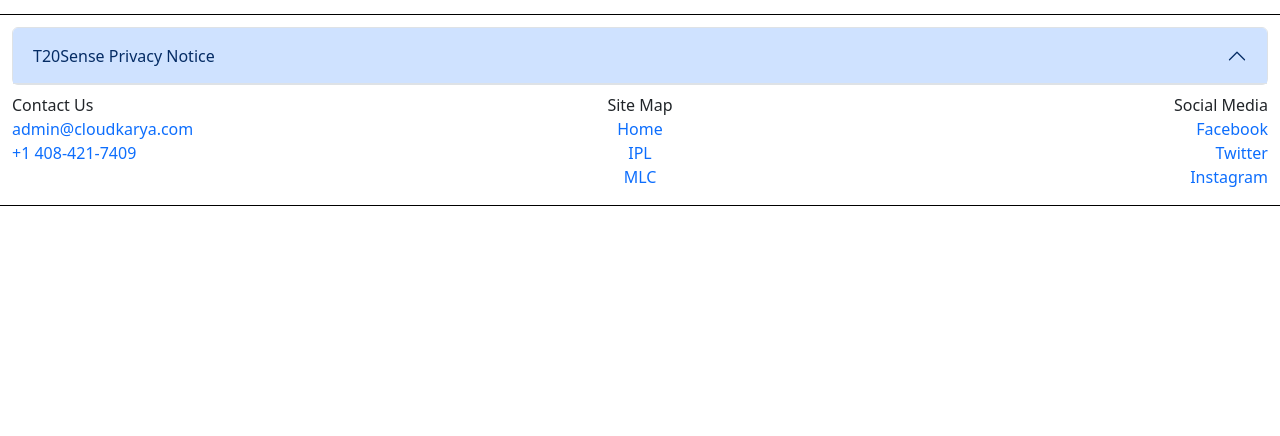
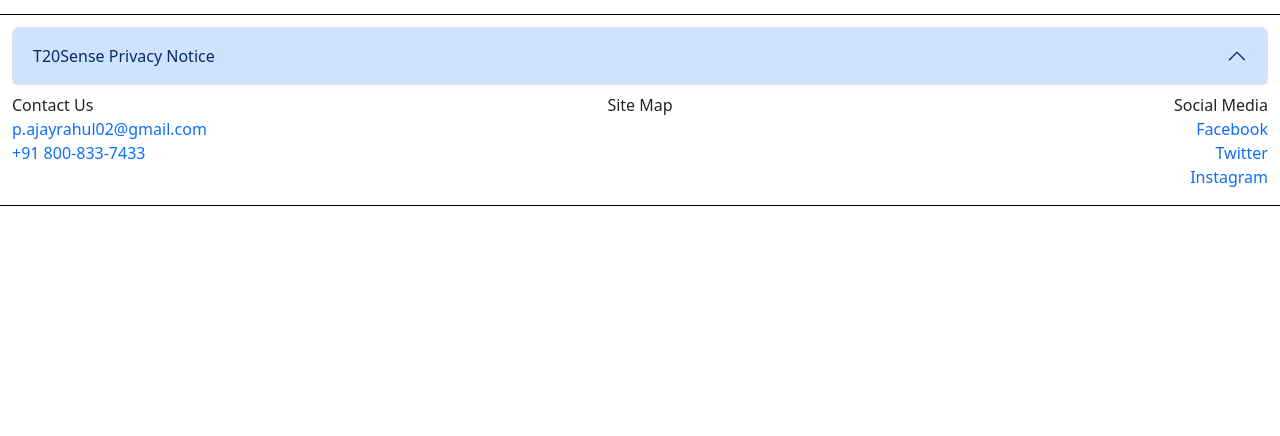
Before and after one commit to AjayRahul1/t20-sense, a FastAPI app: template templates/home.html in a window 1280 px wide. Shown: the part 364-800 px from the top of the page. Run offline with FastAPI, Linux system fonts and the light colour scheme; the template is opened without the code that fills it, so the values that code supplies are empty; some libraries are stand-ins or nearby versions.

Commit message:
Implement page_indices.json data in all files and page htmls | Read Description
Changes:
1. Delete tournament_home.html and replaced it with a dropdown in series_page.html which contains all link related links for the tournament.
2. Rename series_page.html to series.html
3. Navbar now uses content in page_indices.json to update Nav Links.
4. Footer sitemap makes use of sitemap key in page_indices to update links.
5. Removed unnecessary functions in main.py that are previously hardcoded for IPL and MLC.
6. Remaining changes in files are refactoring changes for base_functions to base_fns when improrting module.

```diff
--- a/ipl_func.py
+++ b/ipl_func.py
@@ -67,7 +67,7 @@ def get_matches_returns_dict(series_id, stage="FINISHED"):
 """# Match Info"""
 
 def get_match_info(series_id,match_id):
-  from base_functions import get_match_data_from_bucket
+  from base_fns import get_match_data_from_bucket
   try:
     output = get_match_data_from_bucket(series_id, match_id)
     team1 = output['match']["teams"][0]["team"]["longName"]
@@ -213,7 +213,7 @@ def batting_df_pre_operations(batsman_df):
 
 def get_innings_df(series_id, match_id, innings):
   # get respone from API and the data and save to innings_json
-  from base_functions import get_innings_data
+  from base_fns import get_innings_data
   innings_json = get_innings_data(series_id, match_id, innings)
 
   # Preprocessing the dataframe required
--- a/main.py
+++ b/main.py
@@ -6,7 +6,7 @@ from fastapi.staticfiles import StaticFiles
 import pandas as pd, traceback, dotenv, json
 
 from ipl_func import get_particular_match_whole_score, get_match_info
-from base_functions import get_match_data_from_bucket, get_series_data_from_bucket
+from base_fns import get_match_data_from_bucket, get_series_data_from_bucket
 from stats import bat_impact_pts, bowl_impact_pts, get_ptnship, runs_in_ovs_fig,division_of_runs, DNB, team_squads, graph_cricket_innings_progression
 
 app = FastAPI()
@@ -18,76 +18,37 @@ dotenv.load_dotenv(".env")
 
 # all_ipl_series_info = get_all_csv_files_from_cloud()
 
-# Note: series_name_for_api key is important for every tournament home page since it decides what page we are in.
+# Note!!
+# page_indices key is important for every page since navbar uses it.
 with open("page_indices.json", "r") as file:
-  page_indices = json.load(file)
+  page_indices: dict = json.load(file)
 
 all_ipl_series_ids = {1345038: 2023, 1298423: 2022, 1249214: 2021, 1210595: 2020, 1165643: 2019, 1131611: 2018, 1078425: 2017, 968923: 2016, 791129: 2015, 695871: 2014, 586733: 2013, 520932: 2012, 466304: 2011, 418064: 2010, 374163: 2009, 313494: 2008} # Generate a list of years from 2008 to 2023
 mlc_years = {1357742 : 2023}
 
 @app.get("/")
 async def home(request: Request):
-  from base_functions import get_latest_intl_match_data
+  global page_indices
+  from base_fns import get_latest_intl_match_data
   latest_data = get_latest_intl_match_data()
-  return templates.TemplateResponse("home.html",{"request": request, "latest_data":latest_data})
-
-@app.get("/ipl", response_class=HTMLResponse)
-def ipl_home(request: Request):
-  global all_ipl_series_ids
-  # years = [313494, 374163, 418064, 466304, 520932, 586733, 695871, 791129, 968923, 1078425, 1131611, 1165643, 1210595, 1249214, 1298423, 1345038]
-  finals_and_champs_df = pd.read_csv('Finals.csv').to_dict(orient='records')
-  return templates.TemplateResponse("tournament_home.html", # page_indices["0"] indicates IPL acc to page_indices.json
-    {"request": request, "years": all_ipl_series_ids, "finals_and_champs_df": finals_and_champs_df, "tournament_title" : "IPL", "series_name_for_api": page_indices["0"] }
-  )
-
-@app.get("/mlc", response_class=HTMLResponse)
-def mlc_home(request: Request):
-  global mlc_years
-  mlc_home_p = True
-  return templates.TemplateResponse("tournament_home.html", # page_indices["1"] indicates MLC acc to page_indices.json
-    {"request": request, "years": mlc_years, "mlc_home": mlc_home_p, "series_name_for_api": page_indices["1"], "tournament_title" : "MLC"})
+  return templates.TemplateResponse("home.html", {"request": request, "latest_data":latest_data, "page_indices_json": page_indices})
 
 @app.post("/redirect_to_scorecard")
 def submit_form(series_id: int = Form(...), match_id: int = Form(...)):
   redirect_url = f"/series/{series_id}/{match_id}/full-scorecard"
   return RedirectResponse(url=redirect_url, status_code=303)
 
-@app.get('/api/series-links/{series_title}')
-async def getSeriesLinks(series_title : str):
-  global all_ipl_series_ids, mlc_years
-  st = 2023
-  if series_title == page_indices["0"]:
-    all_series_ids = list(all_ipl_series_ids.keys())
-    l = []  # l stands for links.
-    for i in all_series_ids:
-      l.append({"title" : f"{series_title} {st}", "url" : f"/series/{i}"})
-      st = st - 1
-  if series_title == page_indices["1"]:
-    l = []  # l stands for links.
-    all_series_ids = list(mlc_years.keys())
-    for i in all_series_ids:
-      l.append({"title" : f"{series_title} {st}", "url" : f"/series/{i}"})
-      st = st - 1
-  return l
-
-@app.get('/api/matches-links/{series_id}')
-async def getSeriesLinks(series_id : int):
-  ser_json = get_series_data_from_bucket(series_id)
-  return ser_json["content"]["matches"]
-
 @app.get("/series/{series_id}")
-def seriesPage(request: Request, series_id: int):
+async def seriesPage(request: Request, series_id: int):
   ser_data = get_series_data_from_bucket(series_id=series_id)
-  return templates.TemplateResponse("series_page.html", {"request": request, "series_id": series_id, "ser_data": ser_data})
+  return templates.TemplateResponse("series.html", {"request": request, "series_id": series_id, "ser_data": ser_data, "page_indices_json": page_indices})
 
 # @app.get('/ld_imp_pts/{series_id}/{match_id}')
 # async def get_impact_points(request : Request, series_id: int, match_id: int):
 #   return templates.TemplateResponse('content_templates/imp_pts_tbl.html', {"request" : request, })
 
 @app.get("/series/{series_id}/{match_id}/full-scorecard", response_class=HTMLResponse)
-async def process(
-    request: Request, series_id: int, match_id: int
-  ):
+async def scoreacard(request: Request, series_id: int, match_id: int):
   try:
     # print("Year: ", year)
     print("Match ID: ", match_id)
@@ -101,47 +62,42 @@ async def process(
 
     match_date, result, match_title = get_match_info(series_id, match_id)
 
-    imp_pts = {}
-    bow_imp_pts = {}
+    imp_pts, bow_imp_pts= {}, {}
     try:
       imp_pts, ptnrshp_df = bat_impact_pts(series_id, match_id)  # Batting impact points
       bat_df, bow_imp_pts = bowl_impact_pts(series_id,match_id)  #Bowlers impact points
       imp_pts = imp_pts.to_dict(orient='records')
       bow_imp_pts = bow_imp_pts.to_dict(orient='records')
     except Exception:
-      imp_pts = {}
-      bow_imp_pts = {}
+      imp_pts, bow_imp_pts= {}, {}
 
     line_plot_cumulative_team_score_graph_base64 = graph_cricket_innings_progression(series_id=series_id, match_id=match_id)
-    i1_ptnr_df = {}
-    i2_ptnr_df = {}
-    ptnr_f1 = {}
-    ptnr_f2 = {}
+    i1_ptnr_df, i2_ptnr_df, ptnr_fig1, ptnr_fig2= {}, {}, "", ""
     try:
-      i1_ptnr_df, i2_ptnr_df, ptnr_f1, ptnr_f2 = get_ptnship(series_id, match_id)
+      i1_ptnr_df, i2_ptnr_df, ptnr_fig1, ptnr_fig2 = get_ptnship(series_id, match_id)
       i1_ptnr_df = i1_ptnr_df.to_dict(orient='records')
       i2_ptnr_df = i2_ptnr_df.to_dict(orient='records')
     except:
-      i1_ptnr_df = {}
-      i2_ptnr_df = {}
-      ptnr_f1 = {}
-      ptnr_f2 = {}
+      i1_ptnr_df, i2_ptnr_df, ptnr_fig1, ptnr_fig2= {}, {}, "", ""
 
     i1_ovs_runs, i2_ovs_runs = runs_in_ovs_fig(series_id, match_id)
-    i1_runs,i2_runs=division_of_runs(series_id,match_id)
+    i1_runs, i2_runs=division_of_runs(series_id,match_id)
 
-    dnb1,dnb2 = DNB(series_id,match_id)
+    dnb1, dnb2 = DNB(series_id,match_id)
 
-    squad1,squad2 = team_squads(series_id,match_id)
+    squad1, squad2 = team_squads(series_id,match_id)
 
-    context = {"request": request, "series_id": series_id, "match_id": match_id, "match_data_json": match_inn_data, "batting1": batting1, "bowling1": bowling1, "batting2": batting2, "bowling2": bowling2,
-               "match_date": match_date, "result": result, "match_title":match_title, "imp_pts": imp_pts, "bow_imp_pts": bow_imp_pts,
-               "ptnr_df1": i1_ptnr_df, "ptnr_df2": i2_ptnr_df, "ptnr_f1" : ptnr_f1, "ptnr_f2" : ptnr_f2,
-               "i1_runs" : i1_runs, "i2_runs" : i2_runs, "dnb1" : dnb1, "dnb2" : dnb2, "squad1" : squad1, "squad2" : squad2,
-               "i1_ov_runs": i1_ovs_runs, "i2_ov_runs": i2_ovs_runs,
-               "each_team_cumulative_score_per_over" : line_plot_cumulative_team_score_graph_base64}
+    context = {
+      "request": request, "series_id": series_id, "match_id": match_id, "match_data_json": match_inn_data, "batting1": batting1, "bowling1": bowling1, "batting2": batting2, "bowling2": bowling2,
+      "match_date": match_date, "result": result, "match_title":match_title, "imp_pts": imp_pts, "bow_imp_pts": bow_imp_pts,
+      "ptnr_df1": i1_ptnr_df, "ptnr_df2": i2_ptnr_df, "ptnr_f1" : ptnr_fig1, "ptnr_f2" : ptnr_fig2,
+      "i1_runs" : i1_runs, "i2_runs" : i2_runs, "dnb1" : dnb1, "dnb2" : dnb2, "squad1" : squad1, "squad2" : squad2,
+      "i1_ov_runs": i1_ovs_runs, "i2_ov_runs": i2_ovs_runs,
+      "each_team_cumulative_score_per_over" : line_plot_cumulative_team_score_graph_base64,
+      "page_indices_json": page_indices
+    }
 
-    return templates.TemplateResponse("index.html", context=context)
+    return templates.TemplateResponse("scorecard.html", context=context)
   except:
     traceback.print_exc()
     return templates.TemplateResponse('error_pages/no_scorecard.html', {"request": request}, status_code=404)
--- a/stats.py
+++ b/stats.py
@@ -6,7 +6,7 @@ import plotly.express as px
 import plotly.graph_objects as go
 import plotly.offline as pyo
 
-from base_functions import get_series_data_from_bucket, get_match_data_from_bucket, get_innings_data, get_match_players_dict
+from base_fns import get_series_data_from_bucket, get_match_data_from_bucket, get_innings_data, get_match_players_dict
 
 try:
   # Set the path to your service account key file
--- a/templates/layout/footer.html
+++ b/templates/layout/footer.html
@@ -89,16 +89,16 @@
       <div class="col-md-4 col-12">
         <p class="mb-0 text-dark">Contact Us</p>
         <ul class="list-unstyled">
-          <li><a class="link-primary link-offset-1-hover link-underline link-underline-opacity-0 link-underline-opacity-100-hover" href="mailto:admin@cloudkarya.com">admin@cloudkarya.com</a></li>
-          <li><a class="link-primary link-offset-1-hover link-underline link-underline-opacity-0 link-underline-opacity-100-hover" href="tel:+1 4084217409">+1 408-421-7409</a></li>
+          <li><a class="link-primary link-offset-1-hover link-underline link-underline-opacity-0 link-underline-opacity-100-hover" href="mailto:p.ajayrahul02@gmail.com">p.ajayrahul02@gmail.com</a></li>
+          <li><a class="link-primary link-offset-1-hover link-underline link-underline-opacity-0 link-underline-opacity-100-hover" href="tel:+91 8008337433">+91 800-833-7433</a></li>
         </ul>
       </div>
       <div class="col-md-4 col-12 text-center">
         <p class="mb-0 text-dark">Site Map</p>
         <ul class="list-unstyled">
-          <li><a class="link-primary link-offset-1-hover link-underline link-underline-opacity-0 link-underline-opacity-100-hover" href="/">Home</a></li>
-          <li><a class="link-primary link-offset-1-hover link-underline link-underline-opacity-0 link-underline-opacity-100-hover" href="/ipl">IPL</a></li>
-          <li><a class="link-primary link-offset-1-hover link-underline link-underline-opacity-0 link-underline-opacity-100-hover" href="/mlc">MLC</a></li>
+          {% for site in page_indices_json.sitemap %}
+          <li><a class="link-primary link-offset-1-hover link-underline link-underline-opacity-0 link-underline-opacity-100-hover" href="{{site.slug}}">{{site.name}}</a></li>
+          {% endfor %}
         </ul>
       </div>
       <div class="col-md-4 col-12 text-end">
--- a/templates/layout/navbar.html
+++ b/templates/layout/navbar.html
@@ -6,18 +6,10 @@
     </button>
     <div class="collapse navbar-collapse" id="navbarNav">
       <ul class="navbar-nav">
-        <li class="nav-item">
-          <a class="nav-link" aria-current="page" href="/ipl">IPL</a>
-        </li>
-        <!-- <li class="nav-item">
-          <a class="nav-link" href="#">T20 WC</a>
-        </li>
-        <li class="nav-item">
-          <a class="nav-link" href="#">ODI WC</a>
-        </li> -->
-        <li class="nav-item">
-          <a class="nav-link" href="/mlc">MLC</a>
-        </li>
+        <!-- Just change the latest data in page_indices.json and it will get updated in the navbar -->
+        {% for series in page_indices_json.latest %}
+        <li class="nav-item"><a class="nav-link" href="/series/{{series.id}}">{{series.name}} ({{series.season}})</a></li>
+        {% endfor %}
       </ul>
       <!-- Search Bar -->
       <!-- <form class="form-inline my-2 my-lg-0">
```
Also changed, not shown: templates/series.html (renamed from templates/series_page.html, +12 -2 lines), templates/tournament_home.html (deleted, +0 -79 lines), base_fns.py (renamed from base_functions.py), templates/scorecard.html (renamed from templates/index.html).
